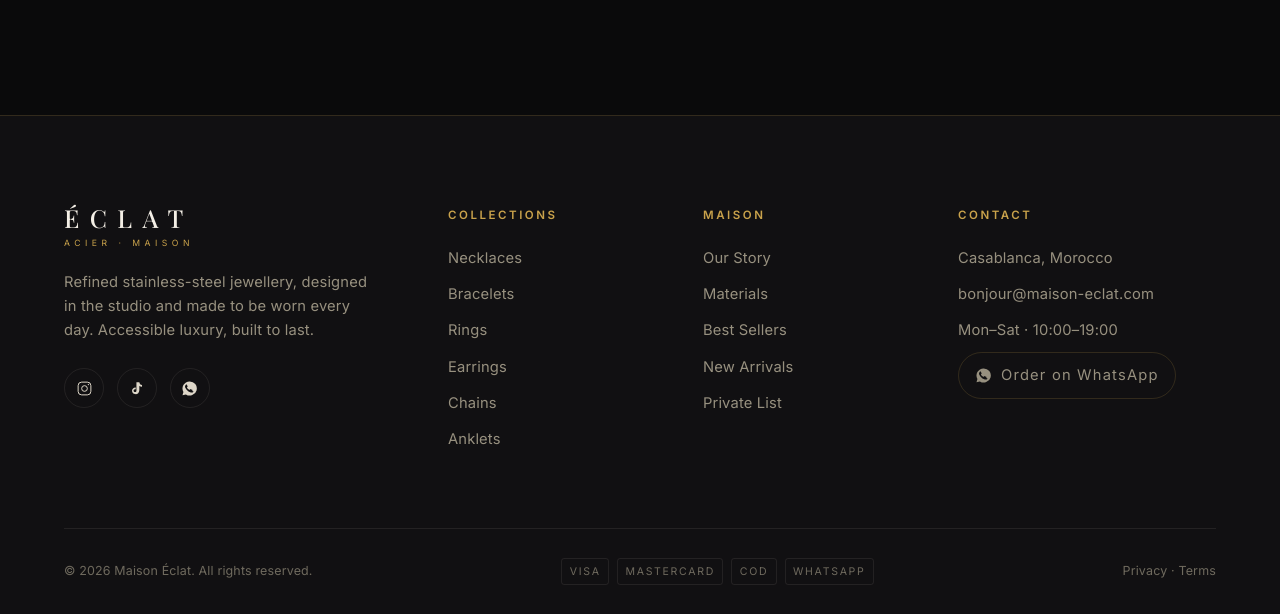
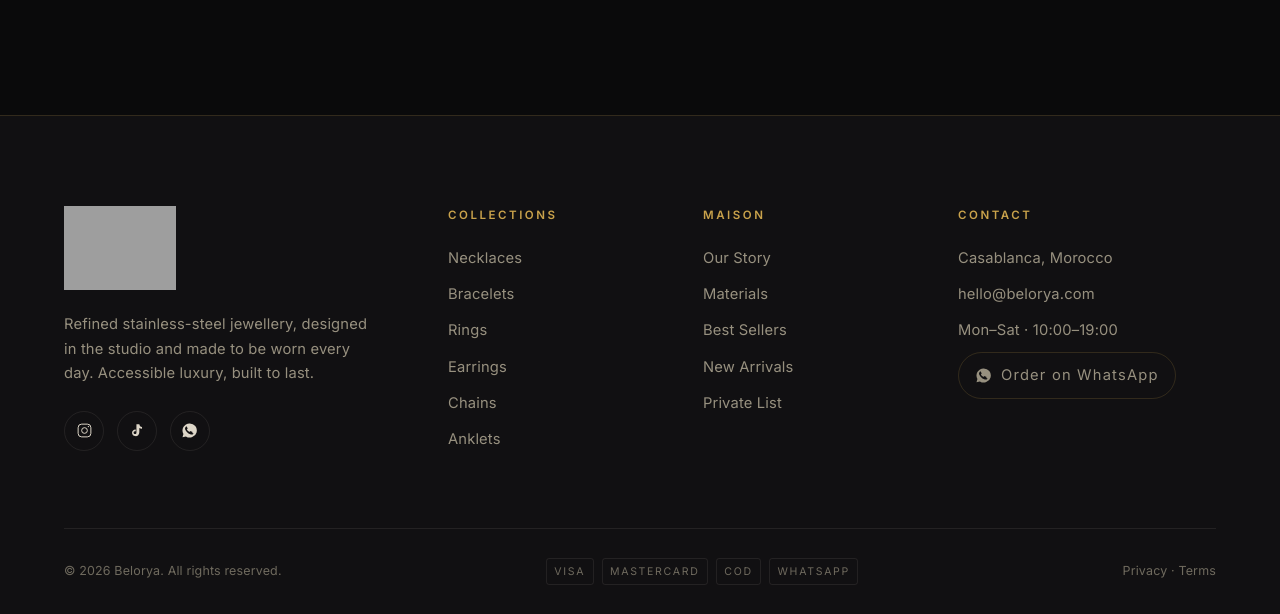
Before and after one commit to aminezalarh-code/maison-eclat, a PHP site: page /collections.html in a window 1280 px wide. Shown: the part 2840-3454 px from the top of the page. Run offline with PHP 8.4, Linux system fonts and the light colour scheme; some web fonts are replaced; grey boxes are pictures that could not be loaded.

Commit message:
Rebrand to BELORYA — Eternal Shine; wire in logo image

```diff
--- a/collections.html
+++ b/collections.html
@@ -3,8 +3,8 @@
 <head>
   <meta charset="UTF-8" />
   <meta name="viewport" content="width=device-width, initial-scale=1.0" />
-  <title>Shop the Collection | Stainless Steel Jewelry — Maison Éclat</title>
-  <meta name="description" content="Browse the full Maison Éclat collection of acier inoxydable jewellery — necklaces, bracelets, rings, earrings, chains and anklets. Filter and sort to find your piece." />
+  <title>Shop the Collection | Stainless Steel Jewelry — Belorya</title>
+  <meta name="description" content="Browse the full Belorya collection of acier inoxydable jewellery — necklaces, bracelets, rings, earrings, chains and anklets. Filter and sort to find your piece." />
   <meta name="theme-color" content="#0a0a0b" />
   <link rel="preconnect" href="https://fonts.googleapis.com" />
   <link rel="preconnect" href="https://fonts.gstatic.com" crossorigin />
--- a/js/app.js
+++ b/js/app.js
@@ -5,7 +5,19 @@
    ============================================================ */
 
 const WHATSAPP_NUMBER = '212600000000'; // ← replace with the brand's real number (international, no +)
-const BRAND = 'Maison Éclat';
+const BRAND = 'Belorya';
+const TAGLINE = 'Eternal Shine';
+const LOGO_SRC = 'assets/logo.png'; // drop the real logo here; falls back to text wordmark
+
+/* Brand lockup — uses the logo image if present, else an elegant text fallback */
+function brandLockup(extraClass = '') {
+  return `<img class="brand__logo ${extraClass}" src="${LOGO_SRC}" alt="${BRAND} — ${TAGLINE}"
+      onerror="this.classList.add('hide');this.nextElementSibling.classList.remove('hide')">
+    <span class="brand__fallback hide">
+      <span class="brand__name">BELORYA</span>
+      <span class="brand__tag">${TAGLINE}</span>
+    </span>`;
+}
 
 /* ---------------- Shared icons ---------------- */
 const ICONS = {
@@ -47,8 +59,7 @@ function renderHeader() {
           <ul class="nav__menu">${links}</ul>
         </div>
         <a class="brand" href="index.html" aria-label="${BRAND} home">
-          <span class="brand__name">ÉCLAT</span>
-          <span class="brand__tag">Acier · Maison</span>
+          ${brandLockup()}
         </a>
         <div class="nav__right">
           <a class="nav__cta" href="https://wa.me/${WHATSAPP_NUMBER}" target="_blank" rel="noopener">${ICONS.wa}<span>WhatsApp</span></a>
@@ -60,6 +71,8 @@ function renderHeader() {
     </header>
     <nav class="mobile-menu" id="mobileMenu" aria-hidden="true">
       <ul>${NAV_LINKS.map((l,i)=>`<li><a href="${l.href}" style="animation-delay:${0.06*i}s">${l.label}</a></li>`).join('')}</ul>
+      <!-- mobile brand mark -->
+      <div style="position:absolute;top:1.6rem;left:var(--gut)"><a class="brand" href="index.html">${brandLockup('mobile-mark')}</a></div>
       <div class="mobile-menu__foot">
         <a class="footer__wa" href="https://wa.me/${WHATSAPP_NUMBER}" target="_blank" rel="noopener">${ICONS.wa} Order on WhatsApp</a>
       </div>
@@ -98,10 +111,7 @@ function renderFooter() {
       <div class="wrap">
         <div class="footer__top">
           <div class="footer__brand">
-            <a class="brand" href="index.html">
-              <span class="brand__name">ÉCLAT</span>
-              <span class="brand__tag">Acier · Maison</span>
-            </a>
+            <a class="brand" href="index.html">${brandLockup('footer-mark')}</a>
             <p>Refined stainless-steel jewellery, designed in the studio and made to be worn every day. Accessible luxury, built to last.</p>
             <div class="footer__socials">
               <a href="https://instagram.com" target="_blank" rel="noopener" aria-label="Instagram">${ICONS.ig}</a>
@@ -134,7 +144,7 @@ function renderFooter() {
             <h5>Contact</h5>
             <ul>
               <li>Casablanca, Morocco</li>
-              <li><a href="mailto:bonjour@maison-eclat.com">bonjour@maison-eclat.com</a></li>
+              <li><a href="mailto:hello@belorya.com">hello@belorya.com</a></li>
               <li>Mon–Sat · 10:00–19:00</li>
             </ul>
             <a class="footer__wa" href="https://wa.me/${WHATSAPP_NUMBER}" target="_blank" rel="noopener">${ICONS.wa} Order on WhatsApp</a>
@@ -412,7 +422,7 @@ function renderProductPage() {
             ${accItem('Delivery', `<ul>
               <li>Standard delivery in 2–4 business days.</li>
               <li>Cash on delivery available in selected regions.</li>
-              <li>Each piece ships in a Maison Éclat gift box.</li>
+              <li>Each piece ships in a Belorya gift box.</li>
             </ul>`)}
             ${accItem('Returns', `<ul>
               <li>14-day returns on unworn pieces in original packaging.</li>
--- a/product.html
+++ b/product.html
@@ -3,7 +3,7 @@
 <head>
   <meta charset="UTF-8" />
   <meta name="viewport" content="width=device-width, initial-scale=1.0" />
-  <title>Product — Maison Éclat</title>
+  <title>Product — Belorya</title>
   <meta name="description" content="Stainless steel jewellery in acier inoxydable, crafted for everyday luxury. View details, care and delivery, and order online or on WhatsApp." />
   <meta name="theme-color" content="#0a0a0b" />
   <link rel="preconnect" href="https://fonts.googleapis.com" />
--- a/styles/main.css
+++ b/styles/main.css
@@ -207,6 +207,13 @@ h1, h2, h3, h4 { font-family: var(--display); font-weight: 500; color: var(--ivo
   display: flex; flex-direction: column; align-items: center; line-height: 1;
   text-align: center;
 }
+.brand__logo { height: 58px; width: auto; display: block; }
+.brand__fallback { display: flex; flex-direction: column; align-items: center; line-height: 1; }
+.brand__logo.hide, .brand__fallback.hide { display: none; }
+.mobile-mark { height: 50px; }
+.footer-mark { height: 84px; }
+.footer__brand .brand { align-items: flex-start; }
+.footer__brand .brand__fallback { align-items: flex-start; }
 .brand__name {
   font-family: var(--display);
   font-size: 1.55rem;
```
Also changed, not shown: index.html (+8 -7 lines).
